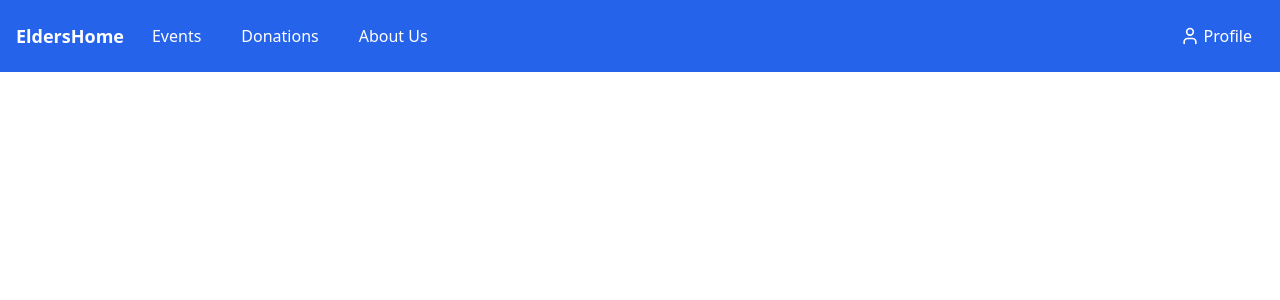
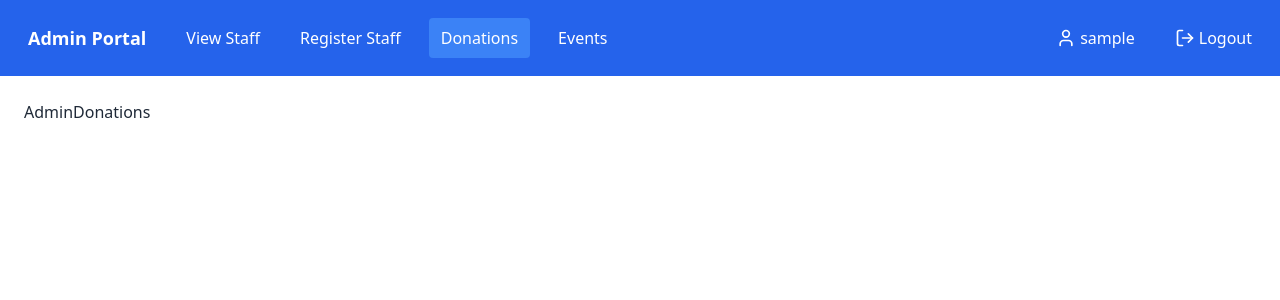
Before and after one commit to cavedwellerrr/EldersHome, a React (Vite) app in the folder frontend/: page /staff/admin-dashboard/donations in a window 1280 px wide. Shown: the top 300 px of the page. Built offline with nearby package versions, Linux system fonts and the light colour scheme; no server answers; sample sign-in values are in the browser's storage.

Commit message:
admin dashboard routing and basic structure done

```diff
--- a/frontend/src/App.jsx
+++ b/frontend/src/App.jsx
@@ -1,61 +1,76 @@
 import React from "react";
-import { Routes, Route } from "react-router-dom";
+import { Routes, Route, useLocation } from "react-router-dom";
 
+// Public pages
 import Home from "./pages/Home";
-import Login from "./pages/guardian/Login";
-import Register from "./pages/guardian/Register";
-import Profile from "./pages/guardian/Profile";
 import AboutUs from "./pages/AboutUs";
 import Donations from "./pages/Donations";
 import Events from "./pages/Events";
 
+// Guardian pages
+import Login from "./pages/guardian/Login";
+import Register from "./pages/guardian/Register";
+import Profile from "./pages/guardian/Profile";
+
+// Staff pages
 import StaffLogin from "./pages/staff/StaffLogin";
+import AdminDashboard from "./pages/staff/AdminDashboard";
+import ViewStaff from "./pages/staff/ViewStaff";
 import StaffRegister from "./pages/staff/StaffRegister";
-import ViewStaff from "./pages/staff/ViewStaff";
-
-import AdminDashboard from "./pages/staff/AdminDashboard";
 import OperatorDashboard from "./pages/staff/OperatorDashboard";
 import CaretakerDashboard from "./pages/staff/CaretakerDashboard";
 import DoctorDashboard from "./pages/staff/DoctorDashboard";
+import AdminDonations from "./pages/staff/AdminDonations";
+import AdminEvents from "./pages/staff/AdminEvents";
 
 import Navbar from "./components/Navbar";
 import ProtectedRoute from "./components/ProtectedRoute";
+import AdminLayout from "./layout/AdminLayout";
 
 const App = () => {
+  const location = useLocation();
+
+  // Hide main site navbar for all staff routes
+  const showNavbar = !location.pathname.startsWith("/staff");
+
   return (
     <>
-      <Navbar />
+      {showNavbar && <Navbar />}
       <Routes>
         {/* Public routes */}
         <Route path="/" element={<Home />} />
-        <Route path="/login" element={<Login />} />
-        <Route path="/register" element={<Register />} />
         <Route path="/about" element={<AboutUs />} />
         <Route path="/donations" element={<Donations />} />
         <Route path="/events" element={<Events />} />
 
-        {/* Guardian protected routes */}
+        {/* Guardian routes */}
+        <Route path="/login" element={<Login />} />
+        <Route path="/register" element={<Register />} />
+        <Route path="/profile" element={<Profile />} />
+
+        {/* Staff routes */}
+        <Route path="/staff/login" element={<StaffLogin />} />
+
+        {/* Admin routes with layout */}
         <Route
-          path="/profile"
+          path="/staff/admin-dashboard/*"
           element={
-            <ProtectedRoute allowedRoles={["guardian"]}>
-              <Profile />
+            <ProtectedRoute allowedRoles={["admin"]}>
+              <AdminLayout>
+                <Routes>
+                  <Route index element={<AdminDashboard />} />
+                  <Route path="view-staff" element={<ViewStaff />} />
+                  <Route path="staff-register" element={<StaffRegister />} />
+                  <Route path="donations" element={<AdminDonations />} />
+                  <Route path="events" element={<AdminEvents />} />
+                  {/* <Route path="donations" element={<AdminDonations />} /> */}
+                </Routes>
+              </AdminLayout>
             </ProtectedRoute>
           }
         />
 
-        {/* Staff routes */}
-        <Route path="/staff/login" element={<StaffLogin />} />
-
-        {/* Separate dashboards by role */}
-        <Route
-          path="/staff/admin-dashboard"
-          element={
-            <ProtectedRoute allowedRoles={["admin"]}>
-              <AdminDashboard />
-            </ProtectedRoute>
-          }
-        />
+        {/* Operator / Caretaker / Doctor */}
         <Route
           path="/staff/operator-dashboard"
           element={
@@ -80,26 +95,7 @@ const App = () => {
             </ProtectedRoute>
           }
         />
-
-        {/* Staff management routes (only admin should access usually) */}
-        <Route
-          path="/staff/staff-register"
-          element={
-            <ProtectedRoute allowedRoles={["admin"]}>
-              <StaffRegister />
-            </ProtectedRoute>
-          }
-        />
-        <Route
-          path="/staff/view-staff"
-          element={
-            <ProtectedRoute allowedRoles={["admin"]}>
-              <ViewStaff />
-            </ProtectedRoute>
-          }
-        />
       </Routes>
-      {/* <Footer /> */}
     </>
   );
 };
--- /dev/null
+++ b/frontend/src/components/staff/AdminNavbar.jsx
@@ -0,0 +1,80 @@
+import React from "react";
+import { User, LogOut } from "lucide-react";
+import { Link, useLocation, useNavigate } from "react-router-dom";
+
+const AdminNavbar = () => {
+  const navigate = useNavigate();
+  const location = useLocation();
+  const name = localStorage.getItem("username");
+
+  const handleLogout = () => {
+    localStorage.clear(); // remove token, role, username
+    navigate("/staff/login");
+  };
+
+  // Helper to mark active tab
+  const isActive = (path) => location.pathname === path;
+
+  return (
+    <nav className="bg-blue-600 text-white p-4 flex justify-between items-center">
+      {/* Left side tabs */}
+      <div className="flex items-center space-x-4">
+        <Link
+          to="/staff/admin-dashboard"
+          className={`font-bold text-lg px-3 py-2 rounded ${isActive("/staff/admin-dashboard") ? "bg-blue-500" : "hover:bg-blue-500"
+            }`}
+        >
+          Admin Portal
+        </Link>
+        <Link
+          to="/staff/admin-dashboard/view-staff" // nested route
+          className={`px-3 py-2 rounded ${isActive("/staff/admin-dashboard/view-staff") ? "bg-blue-500" : "hover:bg-blue-500"
+            }`}
+        >
+          View Staff
+        </Link>
+        <Link
+          to="/staff/admin-dashboard/staff-register"
+          className={`px-3 py-2 rounded ${isActive("/staff/admin-dashboard/staff-register") ? "bg-blue-500" : "hover:bg-blue-500"
+            }`}
+        >
+          Register Staff
+        </Link>
+        <Link
+          to="/staff/admin-dashboard/donations"
+          className={`px-3 py-2 rounded ${isActive("/staff/admin-dashboard/donations") ? "bg-blue-500" : "hover:bg-blue-500"
+            }`}
+        >
+          Donations
+        </Link>
+        <Link
+          to="/staff/admin-dashboard/events"
+          className={`px-3 py-2 rounded ${isActive("/staff/admin-dashboard/events") ? "bg-blue-500" : "hover:bg-blue-500"
+            }`}
+        >
+          Events
+        </Link>
+      </div>
+
+      {/* Right side profile + logout */}
+      <div className="flex items-center space-x-4">
+        <Link
+          to="/staff/admin-dashboard"
+          className="flex items-center space-x-1 hover:bg-blue-500 px-3 py-2 rounded"
+        >
+          <User size={20} />
+          <span>{name}</span>
+        </Link>
+        <button
+          onClick={handleLogout}
+          className="flex items-center space-x-1 hover:bg-blue-500 px-3 py-2 rounded"
+        >
+          <LogOut size={20} />
+          <span>Logout</span>
+        </button>
+      </div>
+    </nav>
+  );
+};
+
+export default AdminNavbar;
--- /dev/null
+++ b/frontend/src/layout/AdminLayout.jsx
@@ -0,0 +1,13 @@
+import React from "react";
+import AdminNavbar from "../components/staff/AdminNavbar";
+
+const AdminLayout = ({ children }) => {
+  return (
+    <div>
+      <AdminNavbar />
+      <main className="p-6">{children}</main>
+    </div>
+  );
+};
+
+export default AdminLayout;
--- a/frontend/src/pages/staff/AdminDashboard.jsx
+++ b/frontend/src/pages/staff/AdminDashboard.jsx
@@ -1,19 +1,35 @@
-
-import { Link } from "react-router-dom";
+import React from "react";
+import { Link, useNavigate } from "react-router-dom";
+import { User, LogOut } from "lucide-react";
 
 const AdminDashboard = () => {
-  const name = localStorage.getItem("staffName");
+  const name = localStorage.getItem("username"); // or staffName
+  const navigate = useNavigate();
+
+  const handleLogout = () => {
+    localStorage.clear();
+    navigate("/staff/login");
+  };
+
   return (
     <div>
-      <h1>Admin Dashboard</h1>
-      <p>Welcome, {name}</p>
-      <Link to="/staff-register">
-        <button>Register New Staff</button>
-      </Link>
 
-      <Link to="/view-staff" className="btn btn-info m-2">
+
+      {/* Dashboard Content */}
+      <div className="p-6">
+        <h1 className="text-2xl font-bold mb-4">Admin Dashboard</h1>
+        <p className="mb-4">Welcome, {name}</p>
+        <Link to="/staff/admin-dashboard/staff-register">
+          <button className="bg-blue-600 text-white px-4 py-2 rounded hover:bg-blue-500">
+            Register New Staff
+          </button>
+        </Link>
+        <Link to="/staff/admin-dashboard/view-staff" className="ml-4">
+          <button className="bg-green-600 text-white px-4 py-2 rounded hover:bg-green-500">
             View Staff Members
-      </Link>
+          </button>
+        </Link>
+      </div>
     </div>
   );
 };
--- /dev/null
+++ b/frontend/src/pages/staff/AdminDonations.jsx
@@ -0,0 +1,9 @@
+import React from 'react'
+
+const AdminDonations = () => {
+  return (
+    <div>AdminDonations</div>
+  )
+}
+
+export default AdminDonations
--- /dev/null
+++ b/frontend/src/pages/staff/AdminEvents.jsx
@@ -0,0 +1,9 @@
+import React from 'react'
+
+const AdminEvents = () => {
+  return (
+    <div>AdminEvents</div>
+  )
+}
+
+export default AdminEvents
```
Also changed, not shown: frontend/src/pages/staff/ViewStaff.jsx (+9 -38 lines).
